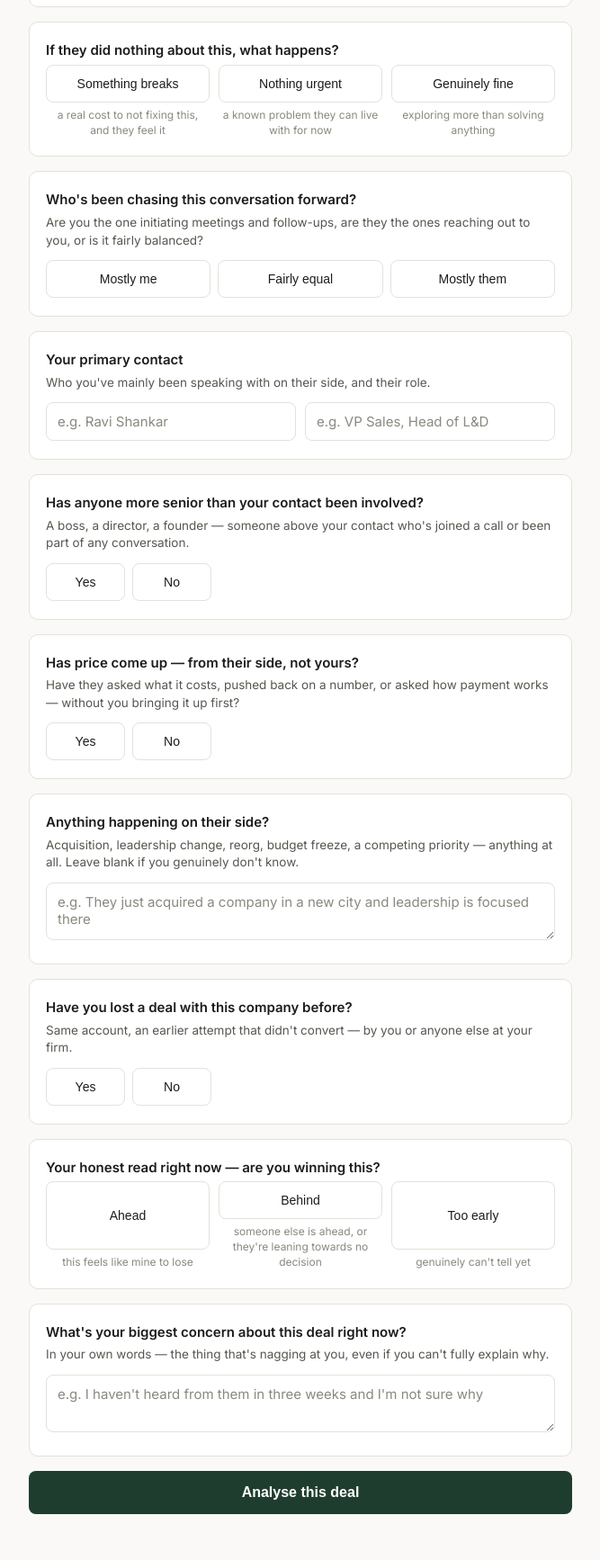
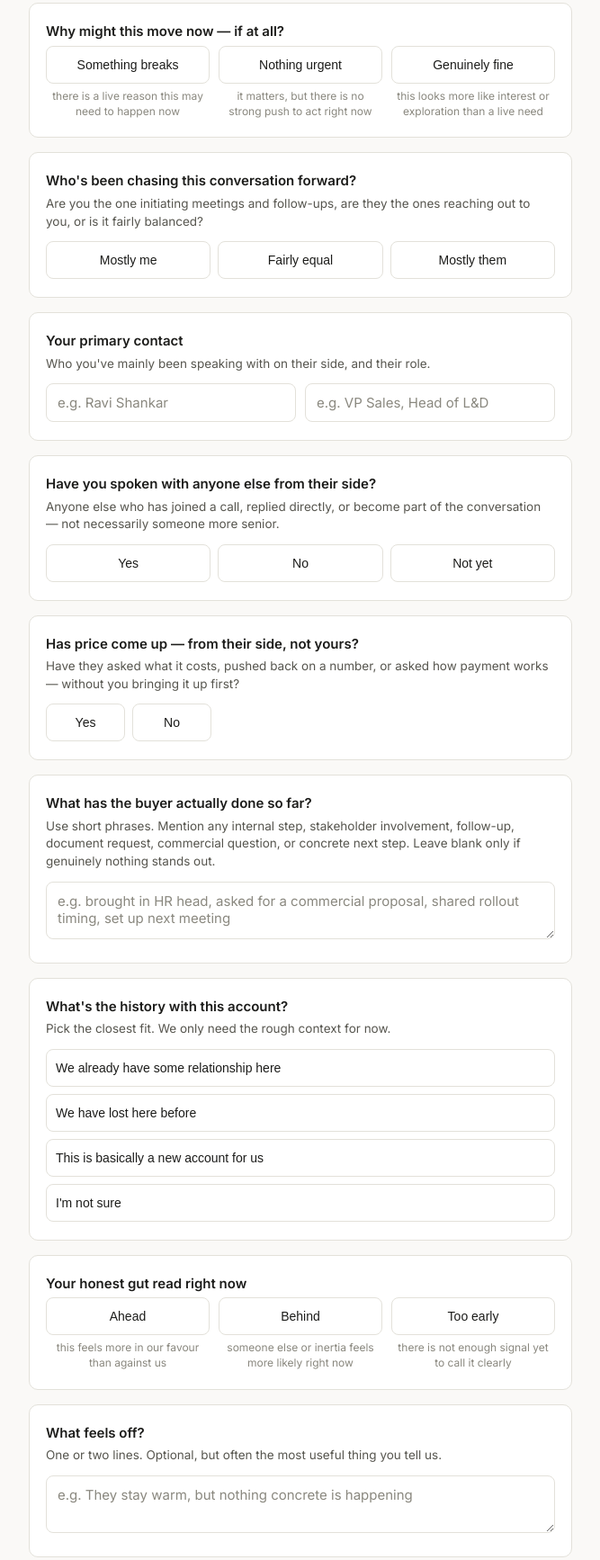
Before and after one commit to rshankaram/clearpipe-freshbuild-v1, a website: page index.html in a window 1280 px wide. Shown: the part 1043-2777 px from the top of the page at 90% size, without its empty margins (306-973 px from the left). Drawn offline with Linux system fonts and the light colour scheme.

Commit message:
Update ClearPipe v3 files

```diff
--- a/index.html
+++ b/index.html
@@ -494,10 +494,10 @@
   <header class="top">
     <p class="mark">ClearPipe</p>
     <p class="role-label">Deal Analysis Assistant</p>
-    <h1>What's really happening in this deal?</h1>
+    <h1>What’s really happening in this deal?</h1>
   </header>
 
-  <p class="input-expectation">The depth of what you type here decides the depth of the read you get back. Some of it may repeat your CRM — bear with us on that for now. And only what you genuinely know, not what you're assuming.</p>
+  <p class="input-expectation">Start broad. We can simplify later. For now, answer what you genuinely know — not what you’re assuming.</p>
 
   <div class="privacy" id="privacy-banner">
     Nothing you enter here is stored, saved, or shared. This analysis exists only for you, in this session. When you close this page, it's gone.
@@ -541,19 +541,19 @@
     </div>
 
     <div class="card">
-      <div class="q-label">If they did nothing about this, what happens?</div>
+      <div class="q-label">Why might this move now — if at all?</div>
       <div class="btn-group-help" data-group="pain_urgency">
         <div class="opt-item">
           <button type="button" class="opt-btn" data-value="Something breaks">Something breaks</button>
-          <div class="opt-help">a real cost to not fixing this, and they feel it</div>
+          <div class="opt-help">there is a live reason this may need to happen now</div>
         </div>
         <div class="opt-item">
           <button type="button" class="opt-btn" data-value="Nothing urgent">Nothing urgent</button>
-          <div class="opt-help">a known problem they can live with for now</div>
+          <div class="opt-help">it matters, but there is no strong push to act right now</div>
         </div>
         <div class="opt-item">
           <button type="button" class="opt-btn" data-value="Genuinely fine">Genuinely fine</button>
-          <div class="opt-help">exploring more than solving anything</div>
+          <div class="opt-help">this looks more like interest or exploration than a live need</div>
         </div>
       </div>
     </div>
@@ -578,11 +578,12 @@
     </div>
 
     <div class="card">
-      <div class="q-label">Has anyone more senior than your contact been involved?</div>
-      <div class="q-sub">A boss, a director, a founder — someone above your contact who's joined a call or been part of any conversation.</div>
-      <div class="btn-group yn" data-group="met_someone_senior">
+      <div class="q-label">Have you spoken with anyone else from their side?</div>
+      <div class="q-sub">Anyone else who has joined a call, replied directly, or become part of the conversation — not necessarily someone more senior.</div>
+      <div class="btn-group" data-group="met_someone_senior">
         <button type="button" class="opt-btn" data-value="Yes">Yes</button>
         <button type="button" class="opt-btn" data-value="No">No</button>
+        <button type="button" class="opt-btn" data-value="Not yet">Not yet</button>
       </div>
     </div>
 
@@ -596,52 +597,60 @@
     </div>
 
     <div class="card">
-      <div class="q-label">Anything happening on their side?</div>
-      <div class="q-sub">Acquisition, leadership change, reorg, budget freeze, a competing priority — anything at all. Leave blank if you genuinely don't know.</div>
-      <textarea id="external_events" placeholder="e.g. They just acquired a company in a new city and leadership is focused there"></textarea>
+      <div class="q-label">What has the buyer actually done so far?</div>
+      <div class="q-sub">Use short phrases. Mention any internal step, stakeholder involvement, follow-up, document request, commercial question, or concrete next step. Leave blank only if genuinely nothing stands out.</div>
+      <textarea id="external_events" placeholder="e.g. brought in HR head, asked for a commercial proposal, shared rollout timing, set up next meeting"></textarea>
     </div>
 
     <div class="card">
-      <div class="q-label">Have you lost a deal with this company before?</div>
-      <div class="q-sub">Same account, an earlier attempt that didn't convert — by you or anyone else at your firm.</div>
-      <div class="btn-group yn" data-group="previous_loss">
-        <button type="button" class="opt-btn" data-value="Yes">Yes</button>
-        <button type="button" class="opt-btn" data-value="No">No</button>
+      <div class="q-label">What's the history with this account?</div>
+      <div class="q-sub">Pick the closest fit. We only need the rough context for now.</div>
+      <div class="btn-group stacked" data-group="previous_loss">
+        <button type="button" class="opt-btn" data-value="Existing relationship">We already have some relationship here</button>
+        <button type="button" class="opt-btn" data-value="Lost before">We have lost here before</button>
+        <button type="button" class="opt-btn" data-value="New account">This is basically a new account for us</button>
+        <button type="button" class="opt-btn" data-value="Not sure">I'm not sure</button>
       </div>
       <div class="conditional" id="previous-loss-detail-wrap">
-        <div class="q-sub" style="margin-top:0;">What happened, as best you know it?</div>
-        <textarea id="previous_loss_detail" placeholder="e.g. Lost on price to a cheaper competitor about a year ago"></textarea>
+        <div class="q-sub" style="margin-top:0;">Anything worth noting from that history?</div>
+        <textarea id="previous_loss_detail" placeholder="e.g. lost last year on price, or already worked with another division"></textarea>
       </div>
     </div>
 
     <div class="card">
-      <div class="q-label">Your honest read right now — are you winning this?</div>
+      <div class="q-label">Your honest gut read right now</div>
       <div class="btn-group-help" data-group="winning_read">
         <div class="opt-item">
           <button type="button" class="opt-btn" data-value="Ahead">Ahead</button>
-          <div class="opt-help">this feels like mine to lose</div>
+          <div class="opt-help">this feels more in our favour than against us</div>
         </div>
         <div class="opt-item">
           <button type="button" class="opt-btn" data-value="Behind">Behind</button>
-          <div class="opt-help">someone else is ahead, or they're leaning towards no decision</div>
+          <div class="opt-help">someone else or inertia feels more likely right now</div>
         </div>
         <div class="opt-item">
           <button type="button" class="opt-btn" data-value="Too early">Too early</button>
-          <div class="opt-help">genuinely can't tell yet</div>
+          <div class="opt-help">there is not enough signal yet to call it clearly</div>
         </div>
       </div>
     </div>
 
     <div class="card">
-      <div class="q-label">What's your biggest concern about this deal right now?</div>
-      <div class="q-sub">In your own words — the thing that's nagging at you, even if you can't fully explain why.</div>
-      <textarea id="biggest_concern" placeholder="e.g. I haven't heard from them in three weeks and I'm not sure why"></textarea>
+      <div class="q-label">What feels off?</div>
+      <div class="q-sub">One or two lines. Optional, but often the most useful thing you tell us.</div>
+      <textarea id="biggest_concern" placeholder="e.g. They stay warm, but nothing concrete is happening"></textarea>
+    </div>
+
+    <div class="card">
+      <div class="q-label">What feels right?</div>
+      <div class="q-sub">Optional. If there is a real reason you still like this deal, say it plainly.</div>
+      <textarea id="what_feels_right" placeholder="e.g. They keep bringing the conversation back without much chasing from me"></textarea>
     </div>
 
     <div class="error-msg" id="form-error">Please fill in every field above — the button choices too — before running the analysis.</div>
 
     <div class="submit-bar">
-      <button type="submit" class="primary" id="submit-btn">Analyse this deal</button>
+      <button type="submit" class="primary" id="submit-btn">Get the Tier 1 read</button>
     </div>
   </form>
 
```
Also changed, not shown: api/analyze.js (+9 -7 lines).
